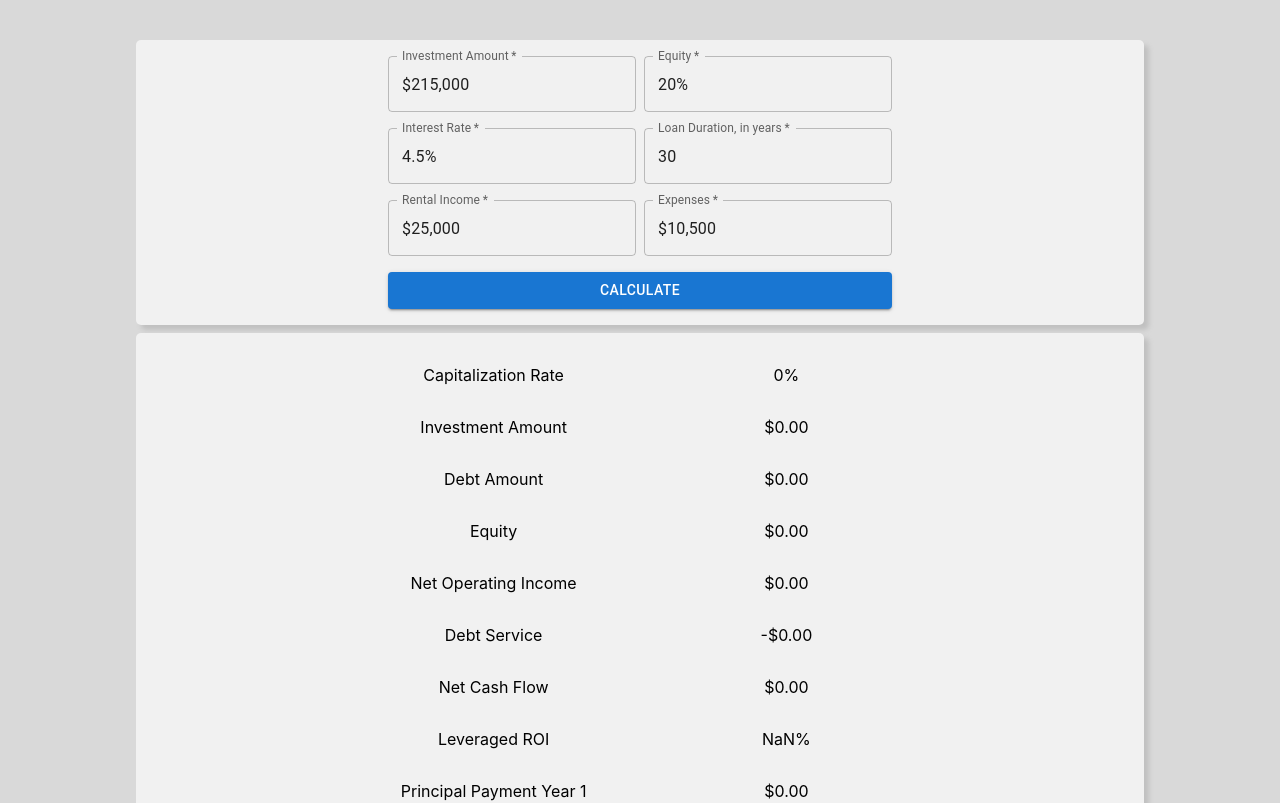
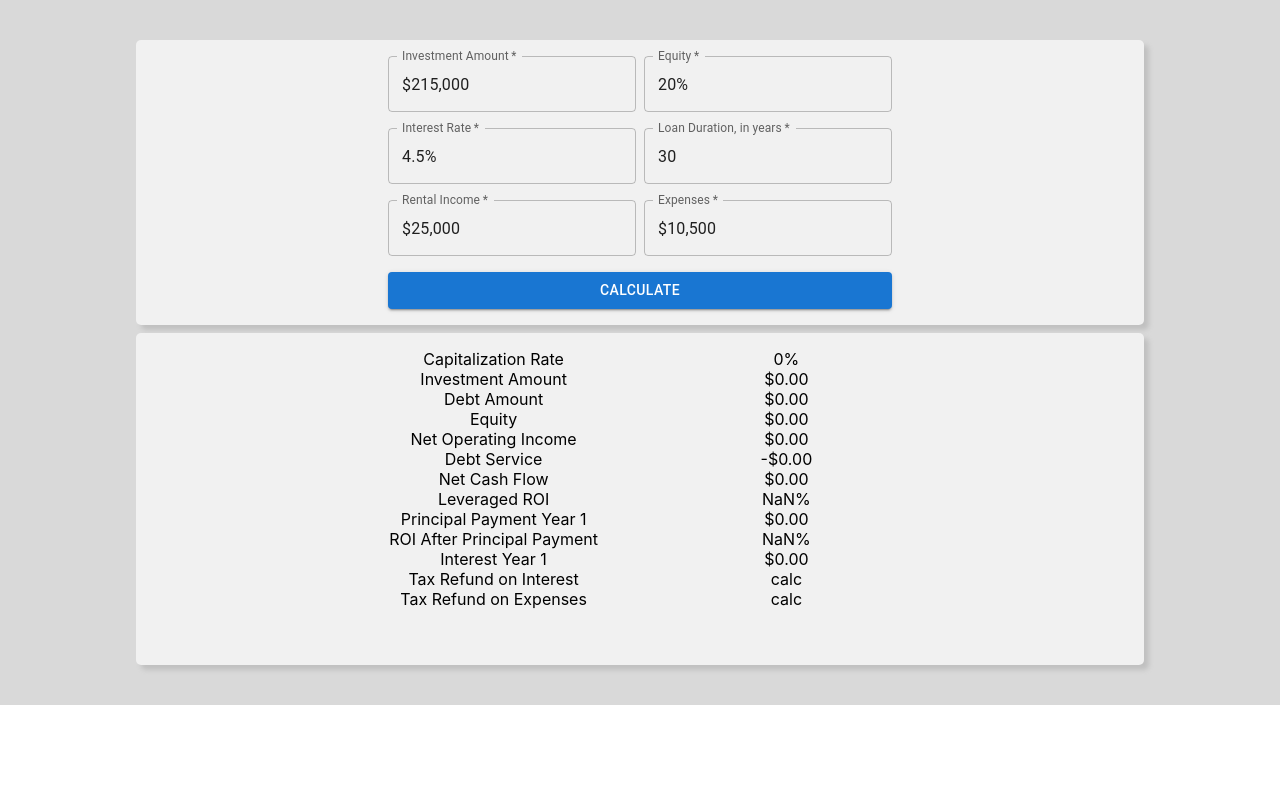
Before and after one commit to mustangJaro/cadmus, a React (Create React App) app: page / in a window 1280 px wide. Shown: the top 803 px of the page. Built offline with nearby package versions, Linux system fonts and the light colour scheme.

Commit message:
Reset text margin

```diff
--- a/src/Components/UI/Text.module.css
+++ b/src/Components/UI/Text.module.css
@@ -1,3 +1,3 @@
 .text {
-
+  margin: 0px
 }
```
